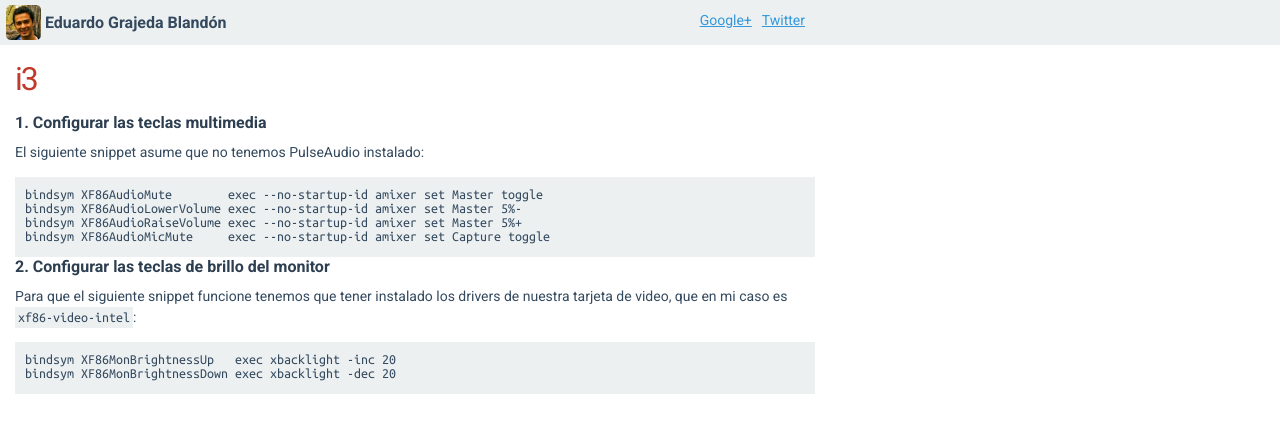
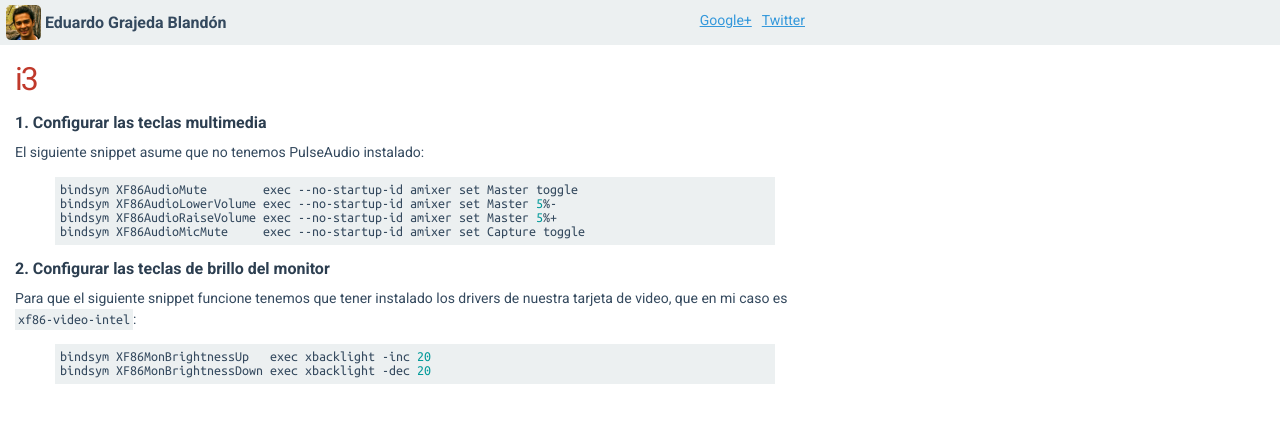
Before and after one commit to egrajeda/www, a Jekyll site: the page built from apuntes/i3/index.md, in a window 1280 px wide. Shown: the top 433 px of the page. Built offline with Jekyll 4.4.1, drawn with Linux system fonts in a browser that asks for light colours.

Commit message:
Usar highlight en lugar de usar un custom <pre />.

````diff
--- a/apuntes/i3/index.md
+++ b/apuntes/i3/index.md
@@ -9,19 +9,19 @@ i3
 
 El siguiente snippet asume que no tenemos PulseAudio instalado:
 
-```
+{% highlight conf %}
 bindsym XF86AudioMute        exec --no-startup-id amixer set Master toggle
 bindsym XF86AudioLowerVolume exec --no-startup-id amixer set Master 5%-
 bindsym XF86AudioRaiseVolume exec --no-startup-id amixer set Master 5%+
 bindsym XF86AudioMicMute     exec --no-startup-id amixer set Capture toggle
-```
+{% endhighlight %}
 
 ### 2. Configurar las teclas de brillo del monitor
 
 Para que el siguiente snippet funcione tenemos que tener instalado los drivers
 de nuestra tarjeta de video, que en mi caso es `xf86-video-intel`:
 
-```
+{%highlight conf %}
 bindsym XF86MonBrightnessUp   exec xbacklight -inc 20
 bindsym XF86MonBrightnessDown exec xbacklight -dec 20
-```
+{% endhighlight %}
````
